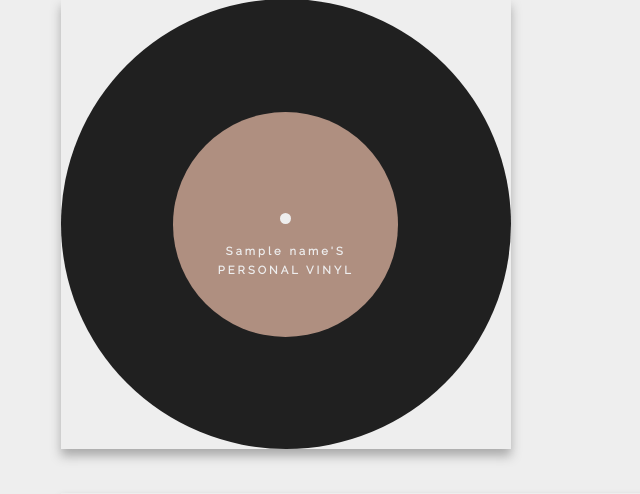
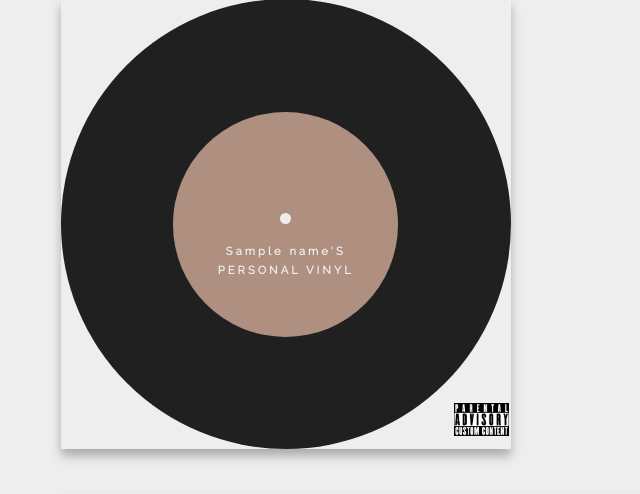
Before and after one commit to anvitaguptaa/spotify-visualizer, a Flask app: template templates/index.html in a window 1280 px wide. Shown: the part 45-539 px from the top of the page, without its empty margins (0-640 px from the left). Run offline with Flask 2, Linux system fonts and the light colour scheme; the template is opened without the code that fills it: most values are stand-ins (such as "Sample title", 1, 10 or a date in 2020); parts of the project's set-up code (start-up, migrations or seed data) failed here and were passed over.

Commit message:
Added advisory symbol

```diff
--- a/static/style.css
+++ b/static/style.css
@@ -33,6 +33,17 @@ body {
     width: 450px;
     height: 450px;
     z-index: 2;
+}
+
+.cover-inner .advisory-img {
+  padding-top: 66.5%;
+  padding-left: 64%;
+  justify-self: right;
+  justify-content: right;
+
+
+  height: 35%;
+  width: 35%;
 }
 
 @media (min-width: 320px) {
@@ -76,6 +87,7 @@ body {
   box-shadow: 0 4px 8px 0 rgba(0, 0, 0, 0.2);
 }
 
+
 .inner-box {
   height: 94%;
   width: 94%;
@@ -118,6 +130,17 @@ body {
   align-items: center;
 
   transform: rotateY(180deg);
+}
+
+.large-cover-back-inner .advisory-img {
+  padding-top: 165%;
+  padding-left: 105%;
+  justify-self: right;
+  justify-content: right;
+
+
+  height: 50%;
+  width: 50%;
 }
 
 .tracklist {
--- a/templates/index.html
+++ b/templates/index.html
@@ -8,7 +8,9 @@
         <div class="album albumVinyl">
             <div class="cover">
 				<div class="cover-inner">
-
+					<div class="advisory-img">
+						<img class="advisory-img" src="../static/imgs/advisory.png">
+					</div>
 				</div>
             </div>
             <div class="vinyl round">
@@ -43,6 +45,11 @@
 					</div>
 				</div>
 				<div class="large-cover-back">
+					<div class="large-cover-back-inner">
+						<div class="advisory-img">
+							<img class="advisory-img" src="../static/imgs/advisory.png">
+						</div>
+					</div>
 				</div>
 			</div>
 		</div>
```
Also changed, not shown: static/imgs/advisory.png (added).
